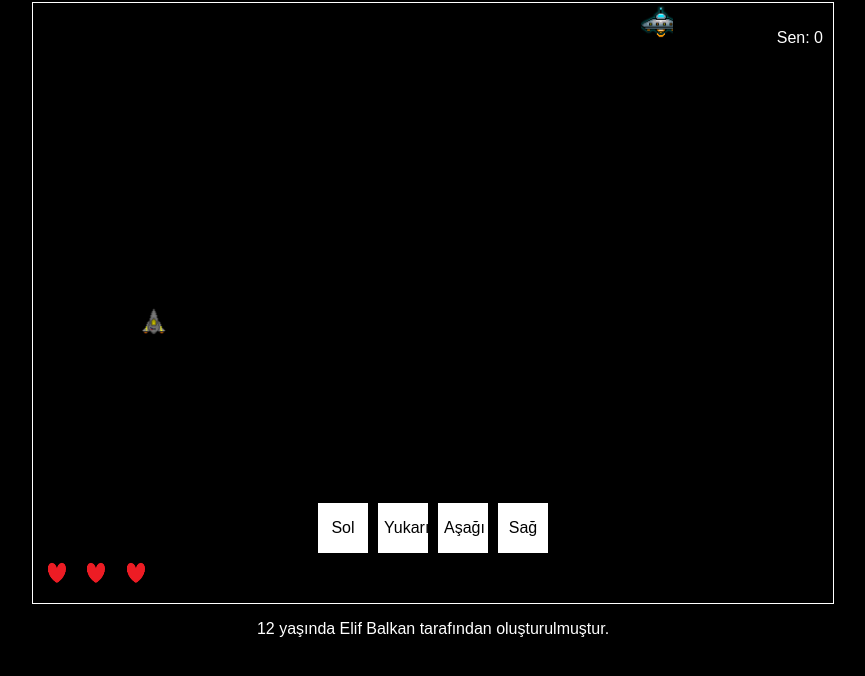
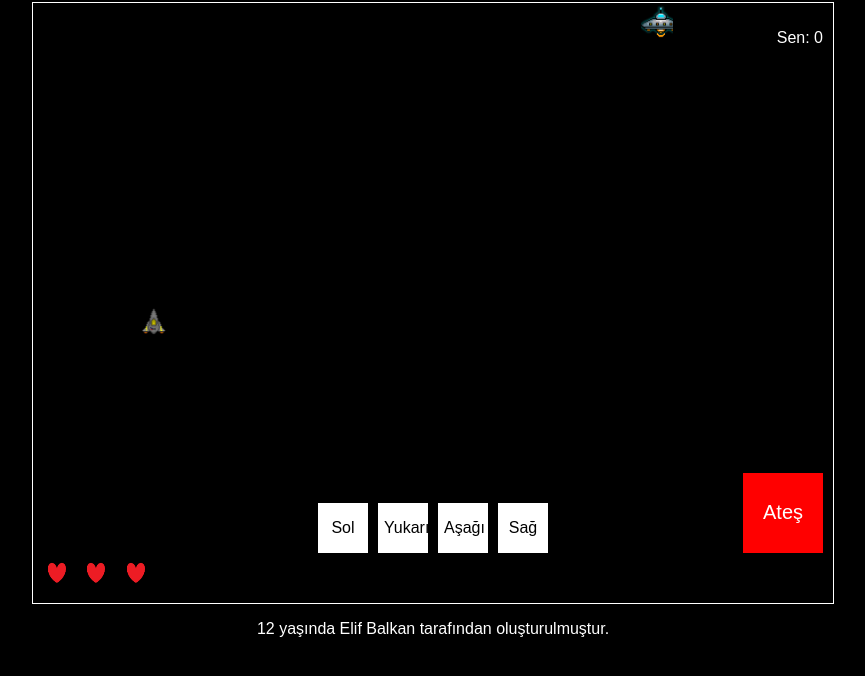
Before and after one commit to Balkanuz/SonSavas, a plain HTML site: page index.html in a window 1280 px wide. Shown: the part 78-754 px from the top of the page, without its empty margins (207-1072 px from the left). Drawn offline with Linux system fonts and the light colour scheme.

Commit message:
Add files via upload

```diff
--- a/index.html
+++ b/index.html
@@ -1,11 +1,11 @@
 <!DOCTYPE html>
 <html>
 <head>
-  <title>SonSavas</title> <!-- Oyun adını burada güncelledim -->
+  <title>SonSavas</title>
   <link rel="stylesheet" type="text/css" href="styles.css">
 </head>
 <body>
-  <h1>SonSavas</h1> <!-- Oyun adını burada güncelledim -->
+  <h1>SonSavas</h1>
   <div id="oyun">
     <div id="skor-tablo">
       <p>Sen: <span id="skor1">0</span></p>
@@ -21,6 +21,7 @@
       <button id="asagi">Aşağı</button>
       <button id="sag">Sağ</button>
     </div>
+    <button id="at">Ateş</button>
   </div>
   <script src="oyun.js"></script>
   <footer>
--- a/oyun.js
+++ b/oyun.js
@@ -113,5 +113,6 @@ document.getElementById('sol').addEventListener('click', () => gemi1X -= 5);
 document.getElementById('sag').addEventListener('click', () => gemi1X += 5);
 document.getElementById('yukari').addEventListener('click', () => gemi1Y -= 5);
 document.getElementById('asagi').addEventListener('click', () => gemi1Y += 5);
+document.getElementById('at').addEventListener('click', () => lazerAt(gemi1, -5)); // Lazer atış butonu
 
 hareket();
--- a/styles.css
+++ b/styles.css
@@ -78,3 +78,16 @@ body {
   font-size: 16px;
   cursor: pointer;
 }
+
+#at {
+  position: absolute;
+  bottom: 50px;
+  right: 10px;
+  width: 80px;
+  height: 80px;
+  background-color: red;
+  border: none;
+  color: white;
+  font-size: 20px;
+  cursor: pointer;
+}
```
